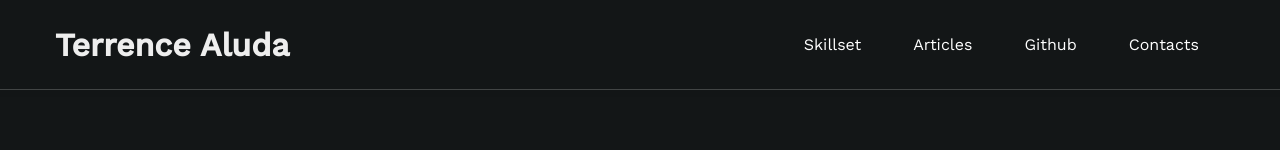
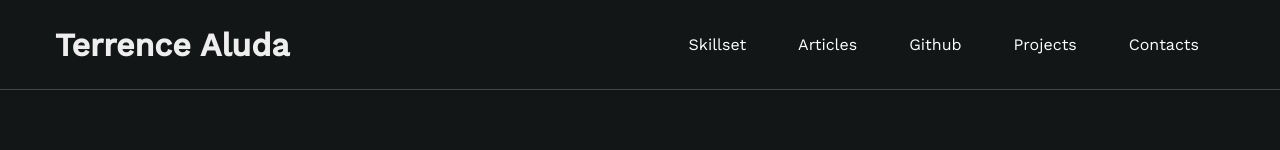
Before and after one commit to Agusioma/personal-portfolio, a plain HTML site: page portfolio/index.html in a window 1280 px wide. Shown: the top 150 px of the page. Drawn offline with nearby package versions, Linux system fonts and the light colour scheme.

Commit message:
returned portfolio

```diff
--- a/portfolio/index.html
+++ b/portfolio/index.html
@@ -49,9 +49,9 @@
           <li class="nav-item @@c__active">
             <a class="first-link" href="https://github.com/Agusioma">Github</a>
           </li>
-          <!--<li class="nav-item @@c__active">
+          <li class="nav-item @@c__active">
             <a class="first-link" href="#proj">Projects</a>
-          </li>-->
+          </li>
           <li class="nav-item @@c__active">
             <a class="first-link" href="#contact">Contacts</a>
           </li>
@@ -185,7 +185,7 @@
         </div>
     </div>
 </section>
-<!--
+
 <section class="portflioblock" id="proj">
     <div class="midd-w3 py-5">
             <div class="contact-heading text-center mb-5">
@@ -209,7 +209,7 @@
        </div>
     </div>
 </section>
--->
+
 <!-- //home page about section -->
 
 <!-- home page about section -->
@@ -444,9 +444,7 @@
     })
   })
 </script>
-<!-- //script for portfolio slider -->
 
-<!-- script for featured posts blog slider -->
 <script>
   $(document).ready(function () {
     $('.owl-testimonial').owlCarousel({
@@ -479,9 +477,7 @@
     })
   })
 </script>
-<!-- //script for featured posts blog slider -->
 
-<!-- script for banner typing text -->
 <script>
 function autoType(elementClass, typingSpeed, timeout) {
     var thhis = $(elementClass);
```
